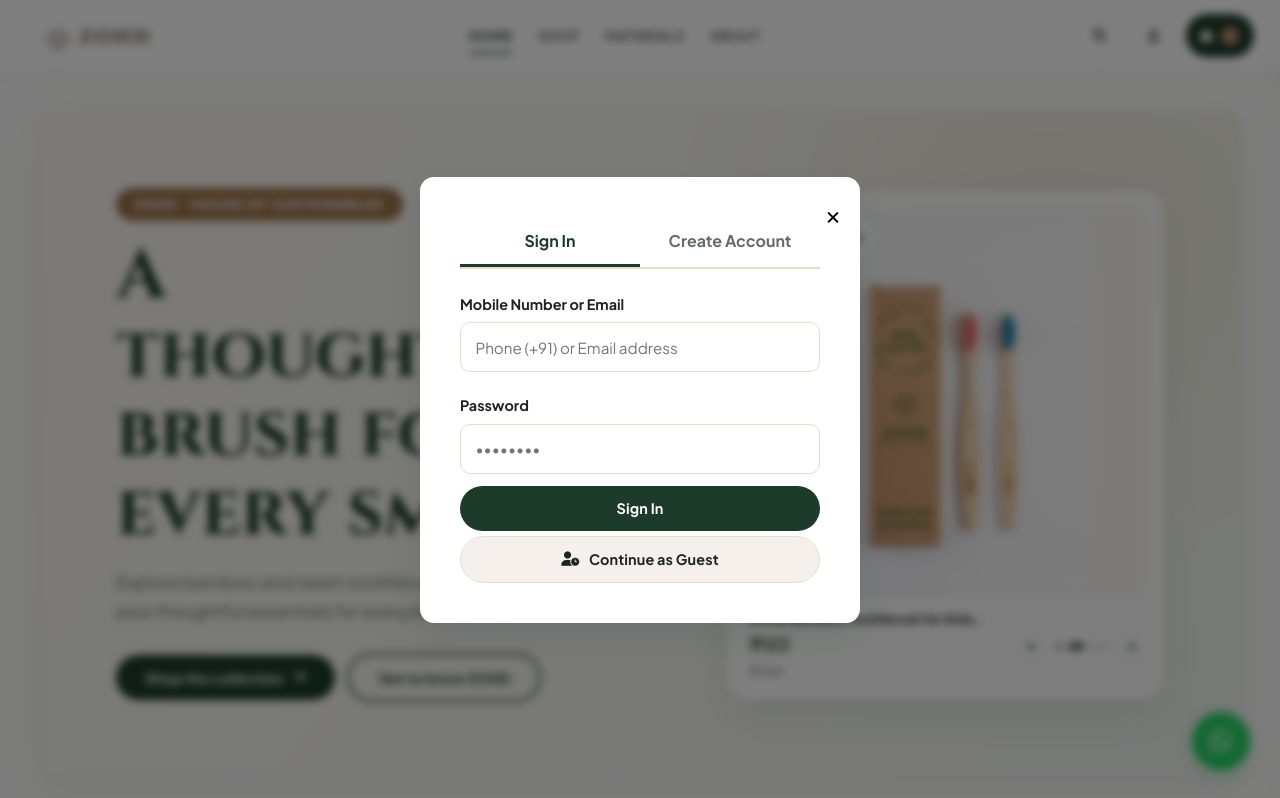
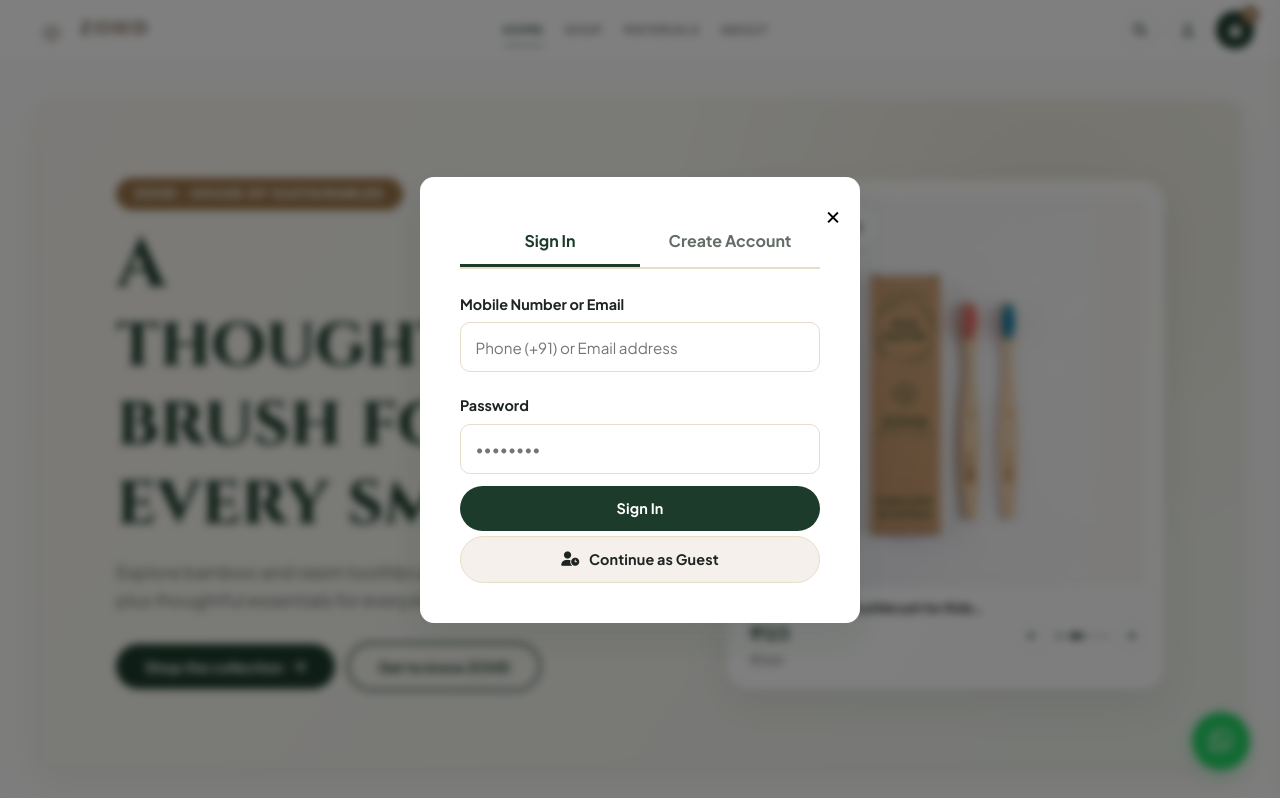
Before and after one commit to Adnan786-beep/ZOHD1, a website: page public/index.html in a window 1280 px wide. Shown: the top 798 px of the page. Drawn offline with Linux system fonts and the light colour scheme; no server answers; some icons are missing.

```diff
--- a/public/css/index.css
+++ b/public/css/index.css
@@ -66,12 +66,11 @@
     .navbar {
       position: sticky;
       top: 0;
-      background: rgba(255, 255, 255, 0.94);
-      backdrop-filter: blur(10px);
+      background: rgba(255, 255, 255, 0.97);
+      backdrop-filter: blur(8px);
       border-bottom: 1px solid rgba(28, 59, 43, 0.08);
-      box-shadow: 0 6px 16px rgba(28, 59, 43, 0.04);
       z-index: 1000;
-      padding: 0.9rem 0;
+      padding: 0.7rem 0;
     }
 
     .nav-container {
@@ -85,53 +84,55 @@
     }
 
     .brand-logo {
+      display: flex;
+      align-items: center;
+      gap: 0.2rem;
       text-decoration: none;
-      display: flex;
-      align-items: center;
-      justify-content: center;
       cursor: pointer;
       min-width: 0;
+      flex-shrink: 0;
     }
 
     .brand-logo-image {
       display: block;
-      width: clamp(52px, 5vw, 64px);
+      width: clamp(42px, 4vw, 54px);
       height: auto;
-      filter: drop-shadow(0 8px 18px rgba(28, 59, 43, 0.08));
+      filter: drop-shadow(0 4px 10px rgba(28, 59, 43, 0.08));
     }
 
     .brand-logo-text {
-      margin-left: -10px;
-      transform: translateY(2px);
       color: #49321f;
       font-family: 'Cinzel', serif;
-      font-size: clamp(1.15rem, 1.5vw, 1.45rem);
+      font-size: clamp(1rem, 1.4vw, 1.35rem);
       font-weight: 700;
-      letter-spacing: 0.14em;
+      letter-spacing: 0.18em;
       line-height: 1;
       white-space: nowrap;
+      transform: none;
+      margin-left: 0;
     }
 
     .nav-links {
       display: flex;
       align-items: center;
       justify-content: center;
-      gap: clamp(1rem, 2vw, 2rem);
+      gap: 1.3rem;
+      flex: 1;
       margin: 0 auto;
-      flex: 1;
     }
 
     .nav-links a {
       position: relative;
       color: var(--text-dark);
+      opacity: 0.7;
       text-decoration: none;
-      font-size: 0.82rem;
+      font-size: 0.7rem;
       font-weight: 700;
-      letter-spacing: 0.06em;
+      letter-spacing: 0.14em;
       text-transform: uppercase;
-      opacity: 0.78;
       transition: var(--transition);
       cursor: pointer;
+      white-space: nowrap;
     }
 
     .nav-links a:hover,
@@ -144,10 +145,9 @@
       content: "";
       position: absolute;
       left: 0;
-      bottom: -8px;
+      bottom: -7px;
       width: 0;
-      height: 2px;
-      border-radius: 99px;
+      height: 1.5px;
       background: var(--primary-green);
       transition: var(--transition);
     }
@@ -159,31 +159,29 @@
 
     .nav-actions {
       display: flex;
-      gap: 0.7rem;
-      align-items: center;
+      align-items: center;
+      gap: 0.6rem;
+      flex-shrink: 0;
     }
 
     .icon-btn {
-      background: var(--white);
-      border: 1px solid rgba(28, 59, 43, 0.08);
-      padding: 0.7rem 0.9rem;
-      border-radius: 999px;
+      width: 38px;
+      height: 38px;
+      padding: 0;
+      border-radius: 50%;
+      background: transparent;
+      border: 1px solid rgba(28, 59, 43, 0.12);
+      color: var(--primary-green);
+      display: inline-flex;
+      align-items: center;
+      justify-content: center;
       cursor: pointer;
-      display: flex;
-      align-items: center;
-      justify-content: center;
-      gap: 0.5rem;
-      font-weight: 600;
-      font-size: 0.82rem;
       transition: var(--transition);
-      box-shadow: 0 4px 10px rgba(28, 59, 43, 0.03);
-      min-width: 42px;
-      min-height: 42px;
+      box-shadow: none;
     }
 
     .icon-btn:hover {
       background: var(--accent-beige);
-      border-color: rgba(28, 59, 43, 0.12);
       transform: translateY(-1px);
     }
 
@@ -191,7 +189,7 @@
       background: var(--primary-green);
       color: var(--white);
       border: none;
-      padding-inline: 0.9rem;
+      position: relative;
     }
 
     .cart-btn:hover {
@@ -199,13 +197,16 @@
     }
 
     .cart-badge {
+      position: absolute;
+      top: -5px;
+      right: -5px;
       background: var(--accent-gold);
       color: var(--white);
-      font-size: 0.72rem;
+      font-size: 0.65rem;
       font-weight: 800;
       border-radius: 50%;
-      width: 20px;
-      height: 20px;
+      width: 18px;
+      height: 18px;
       display: flex;
       align-items: center;
       justify-content: center;
```
